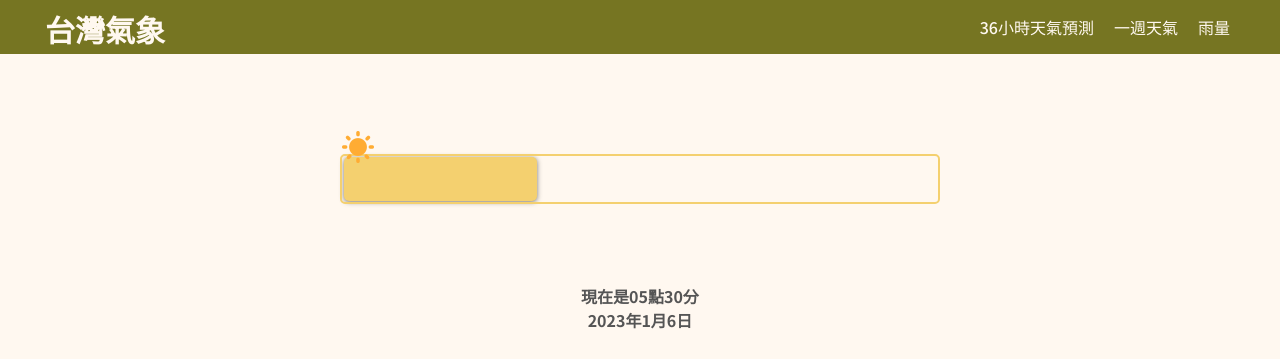
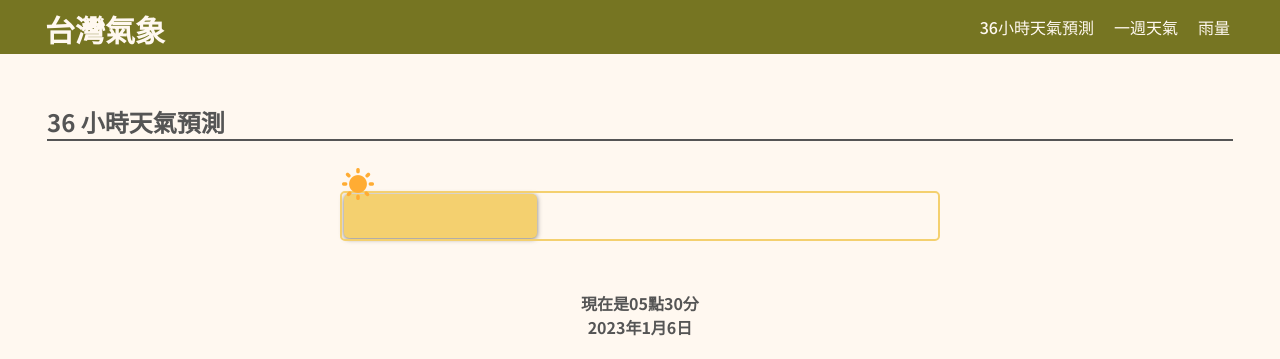
Before and after one commit to bozemendless/GoodmorningGroup2, a plain HTML site: page thirty-six-hours.html in a window 1280 px wide. Shown: the top 359 px of the page. Drawn offline with Linux system fonts and the light colour scheme; no server answers.

Commit message:
feat: add slogan in the top of the content-wrapper

```diff
--- a/css/thirty-six-hours.css
+++ b/css/thirty-six-hours.css
@@ -28,13 +28,25 @@
 .content-wrapper {
     margin: auto;
     width: 100%;
-    margin-top: 100px;
+}
+
+/* ===== Slogan ===== */
+.slogan {
+    padding: 50px 0 0;
+    margin: auto;
+}
+
+.slogan>p{
+    font-size: 24px;
+    margin: 0 7px;
+    border-bottom: 2px solid #555;
 }
 
 /* ===== Slider ===== */
 .slider {
     width: 360px;
     margin: auto;
+    padding-top: 50px;
 }
 
 #line {
@@ -91,6 +103,11 @@
 }
 
 @media screen and (min-width: 768px) {
+    /* ===== Slogan ===== */
+    .slogan {
+        max-width: 1200px;
+    }
+
     .slider {
         width: 600px;
     }
@@ -102,7 +119,7 @@
 
 /* ===== Current time ===== */
 .current-time {
-    margin: 60px auto 15px;
+    margin: 50px auto;
     text-align: center;
 }
 
@@ -115,13 +132,6 @@
     display: block;
     font-size: 16px;
 }
-
-@media screen and (min-width: 768px) {
-    .current-time {
-        margin: 80px auto 30px;
-    }
-}
-
 
 /* ===== Table ===== */
 
--- a/thirty-six-hours.html
+++ b/thirty-six-hours.html
@@ -19,6 +19,11 @@
     <!-- HEADER END -->
     <!-- CONTENT WRAPPER START -->
     <div class="content-wrapper">
+        <!-- SLOGAN START -->
+        <div class="slogan">
+            <p>36 小時天氣預測</p>
+        </div>
+        <!-- SLOGAN END -->
         <!-- SLIDER START -->
         <div class="slider">
             <div class="pointer" id="line">
```
